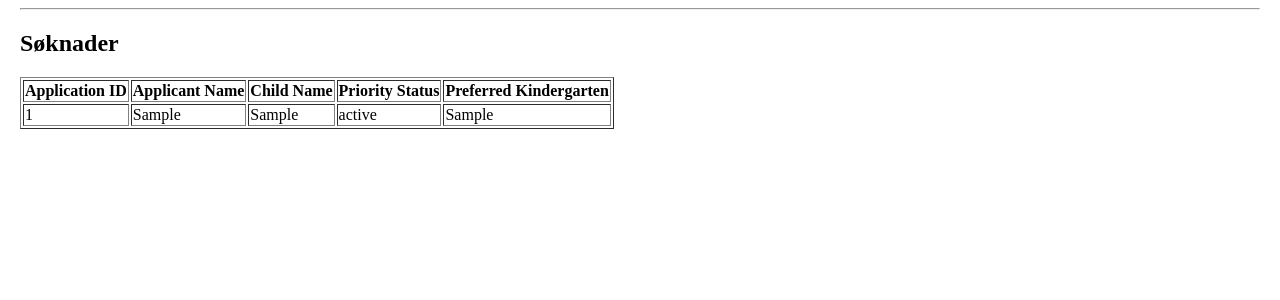
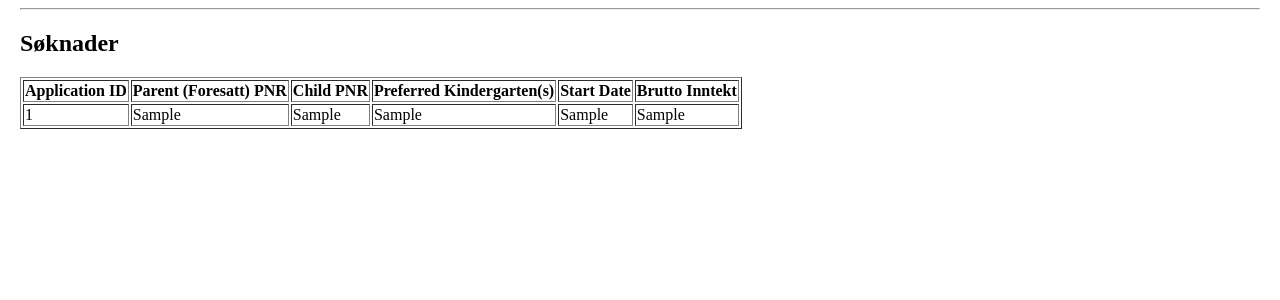
Before and after one commit to aisha-ra/Oblig5, a Flask app: template oblig5/barnehage/templates/soknader.html in a window 1280 px wide. Shown: the part 26-326 px from the top of the page. Run offline with Flask 3, Linux system fonts and the light colour scheme; the template is opened without the code that fills it: most values are stand-ins (such as "Sample title", 1, 10 or a date in 2020).

Commit message:
soknader.html

```diff
--- a/oblig5/barnehage/templates/soknader.html
+++ b/oblig5/barnehage/templates/soknader.html
@@ -4,18 +4,20 @@
 <table border="1">
     <tr>
         <th>Application ID</th>
-        <th>Applicant Name</th>
-        <th>Child Name</th>
-        <th>Priority Status</th>
-        <th>Preferred Kindergarten</th>
+        <th>Parent (Foresatt) PNR</th>
+        <th>Child PNR</th>
+        <th>Preferred Kindergarten(s)</th>
+        <th>Start Date</th>
+        <th>Brutto Inntekt</th>
     </tr>
     {% for app in soknader %}
     <tr>
-        <td>{{ app.sok_id }}</td>
-        <td>{{ app.foresatt_1.foresatt_navn }}</td>
-        <td>{{ app.barn_1.barn_navn }}</td>
-        <td>{{ app.priority_status }}</td>
-        <td>{{ app.barnehager_prioritert }}</td>
+        <td>{{ app['id'] }}</td>
+        <td>{{ app['foresatt_pnr'] }}</td>
+        <td>{{ app['barn_pnr'] }}</td>
+        <td>{{ app['barnehager_prioritert'] }}</td>
+        <td>{{ app['tidspunkt_oppstart'] }}</td>
+        <td>{{ app['brutto_inntekt'] }}</td>
     </tr>
     {% endfor %}
 </table>
```
